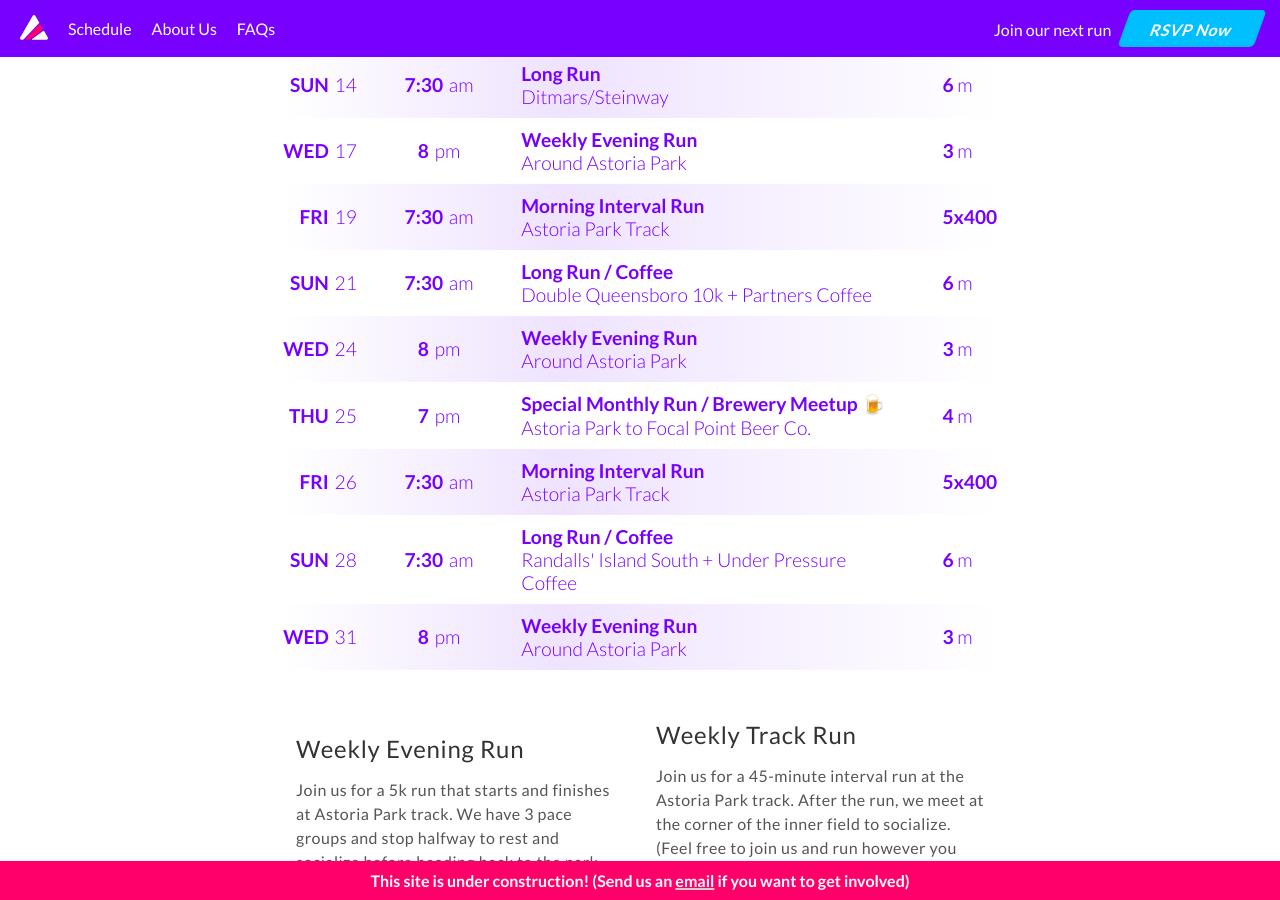
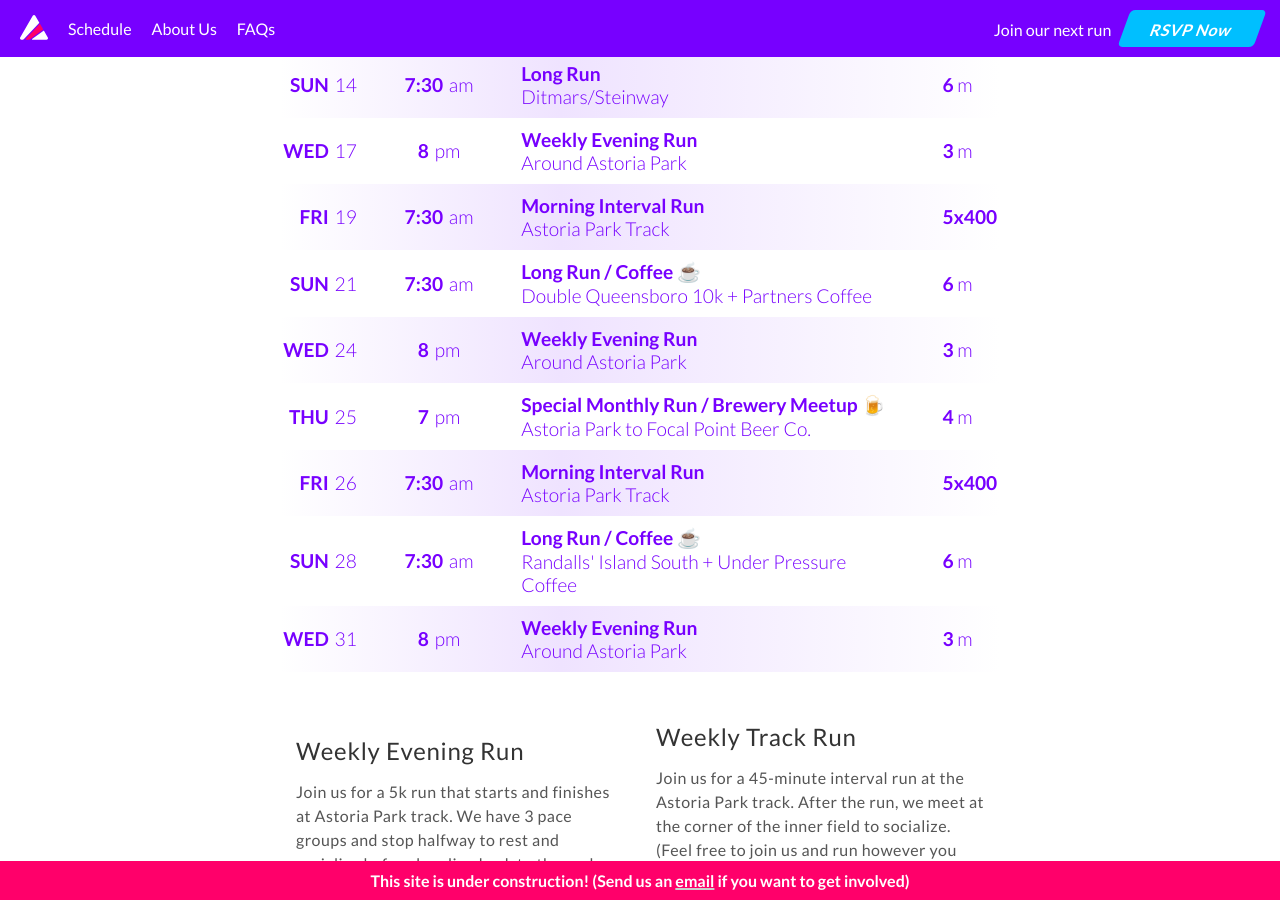
Before and after one commit to maxdug/astoriarunners, a Jekyll site: the page built from index.markdown, in a window 1280 px wide and 900 px high, scrolled down 1124 px. Built offline with Jekyll 4.4.1, drawn with Linux system fonts in a browser that asks for light colours; nearby versions of some CDN libraries.

Commit message:
Schedule Update

```diff
--- a/_layouts/home.html
+++ b/_layouts/home.html
@@ -173,7 +173,7 @@ layout: base
         <span class="ampm">am</span>
       </span>
       <span class="run">
-        <span class="heading">Long Run / Coffee</span>
+        <span class="heading">Long Run / Coffee ☕</span>
         <span class="description">Double Queensboro 10k + Partners Coffee</span>
       </span>
       <span class="distance">
@@ -245,7 +245,7 @@ layout: base
         <span class="ampm">am</span>
       </span>
       <span class="run">
-        <span class="heading">Long Run / Coffee</span>
+        <span class="heading">Long Run / Coffee ☕</span>
         <span class="description">Randalls' Island South + Under Pressure Coffee</span>
       </span>
       <span class="distance">
```
Also changed, not shown: 2 other files.
